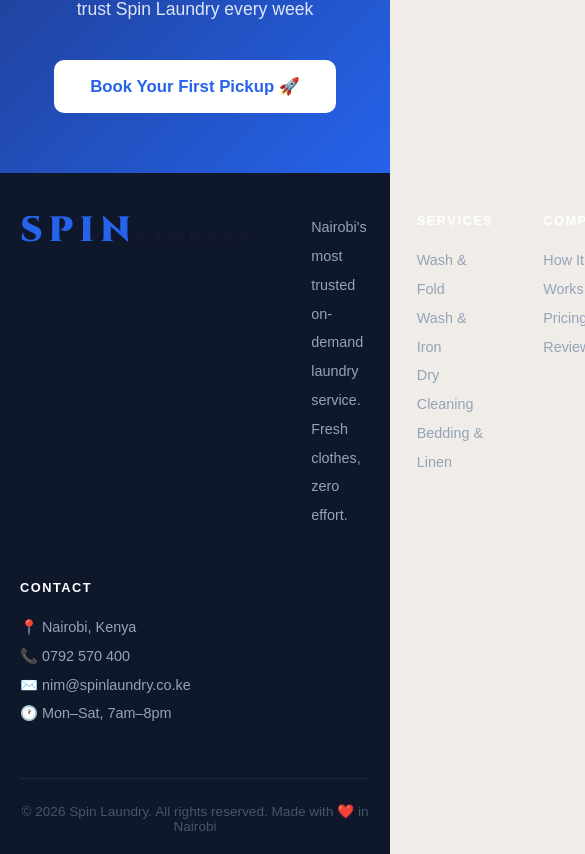
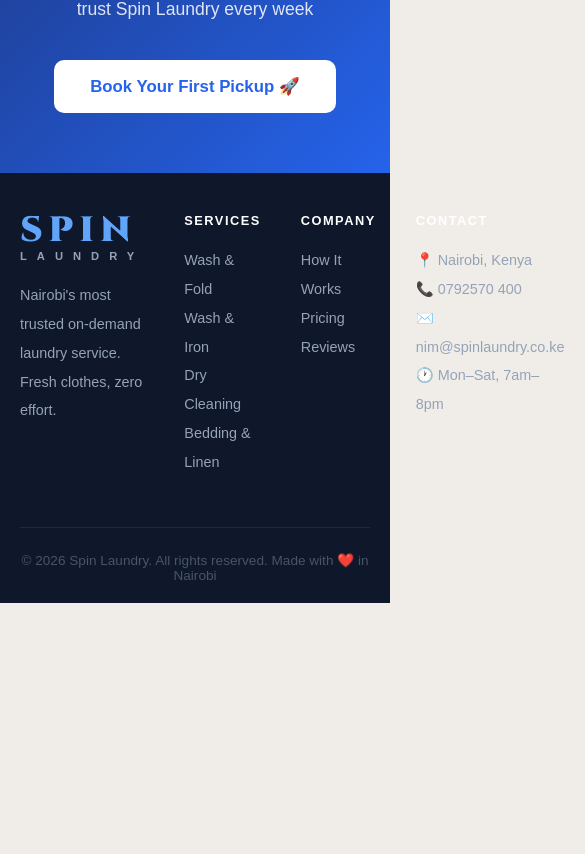
Before and after one commit to nimofridah/spin-laundry, a React (Create React App) app: page / in a window 390 px wide. Shown: the part 8555-9409 px from the top of the page, 585 px wide, since content can reach past the window. After the commit the page ends 9158 px from the top, so only its background shows below. Built offline with nearby package versions, Linux system fonts and the light colour scheme.

Commit message:
Fix mobile modal and footer

```diff
--- a/src/App.css
+++ b/src/App.css
@@ -377,3 +377,48 @@
   font-family: 'Plus Jakarta Sans', sans-serif;
   line-height: 1.5;
 }
+.footer-brand {
+  display: flex;
+  flex-direction: column;
+  gap: 16px;
+}
+
+.logo-bottom-footer {
+  font-size: 0.7rem;
+  font-weight: 600;
+  color: #94a3b8;
+  letter-spacing: 10px;
+  font-family: 'Plus Jakarta Sans', sans-serif;
+  text-transform: uppercase;
+  line-height: 1.5;
+}
+
+.footer .logo-top {
+  color: #60a5fa;
+}
+
+.footer-grid {
+  display: grid;
+  grid-template-columns: 2fr 1fr 1fr 1.5fr;
+  gap: 40px;
+  margin-bottom: 50px;
+  align-items: start;
+}
+/* MOBILE MODAL FIX */
+@media (max-width: 768px) {
+  .overlay {
+    position: fixed;
+    inset: 0;
+    align-items: center;
+    justify-content: center;
+    padding: 20px;
+    overflow-y: auto;
+  }
+  .modal {
+    position: relative;
+    margin: auto;
+    max-height: 85vh;
+    overflow-y: auto;
+    width: 100%;
+  }
+}
--- a/src/App.js
+++ b/src/App.js
@@ -277,14 +277,14 @@
       </Fade>
 
       {/* FOOTER */}
+      {/* FOOTER */}
 <footer className="footer" id="contact">
   <div className="footer-grid">
-          <div>
-            <div className="logo-stack"></div>
+    <div className="footer-brand">
+      <div className="logo-stack">
         <span className="logo-top">SPIN</span>
-            <span className="logo-bottom">LAUNDRY</span>
+        <span className="logo-bottom-footer">LAUNDRY</span>
       </div>
-          <div>
       <p>Nairobi's most trusted on-demand laundry service. Fresh clothes, zero effort.</p>
     </div>
     <div>
@@ -303,7 +303,7 @@
     <div>
       <h4>Contact</h4>
       <p>📍 Nairobi, Kenya</p>
-            <p>📞 0792 570 400</p>
+      <p>📞 0792570 400</p>
       <p>✉️ nim@spinlaundry.co.ke</p>
       <p>🕐 Mon–Sat, 7am–8pm</p>
     </div>
```
Lines whose indentation alone changed are shown as unchanged.
